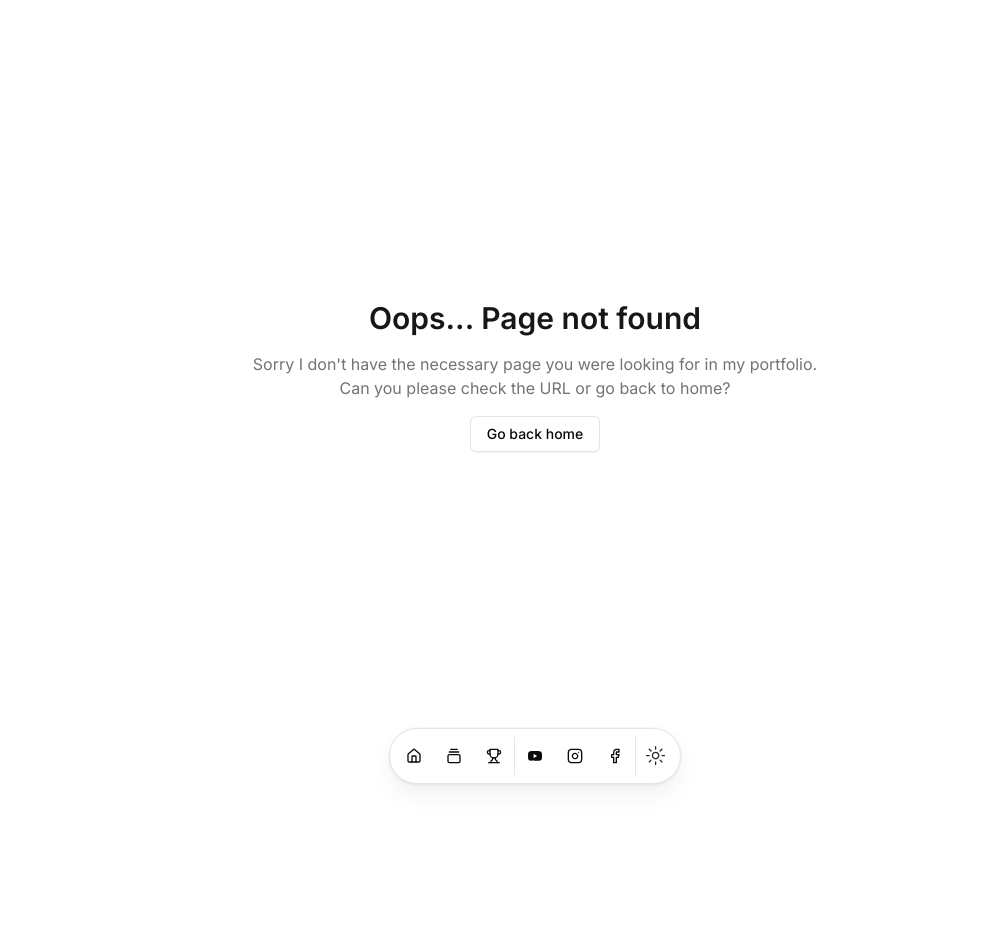
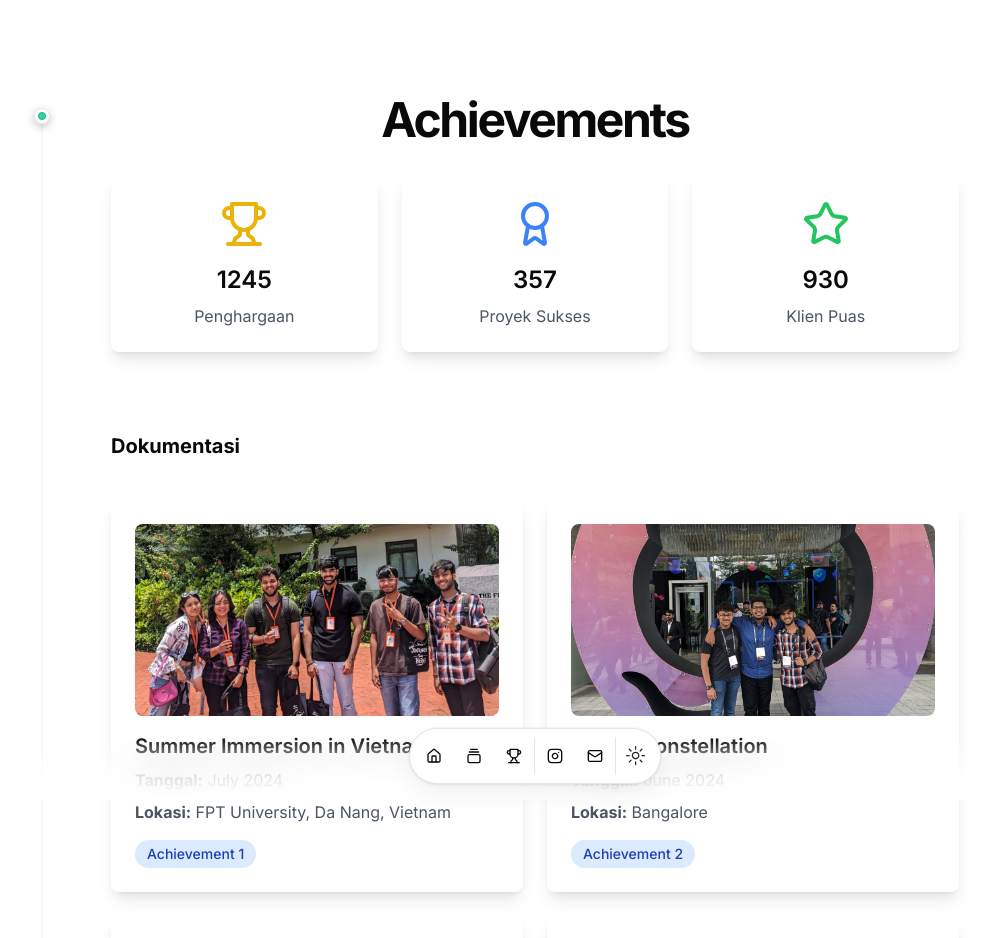
Before and after one commit to web-adb/adbcreative, a Next.js app: page /achievements in a window 1280 px wide. Before the commit this address had no page. Shown: the top 938 px of the page, without its empty margins (105-1093 px from the left). Before the commit the page ends 800 px from the top, so only its background shows below. Built offline with nearby package versions, Linux system fonts and the light colour scheme.

Commit message:
menambahkan halaman achievements

```diff
--- /dev/null
+++ b/src/app/achievements/page.tsx
@@ -0,0 +1,66 @@
+import { TracingBeam } from "@/components/ui/tracing-beam";
+import { Trophy, Award, Star } from "lucide-react";
+import achievementsData from "@/data/achievements.json"; // Sesuaikan path-nya
+
+const Achievements = () => {
+  const { achievements } = achievementsData; // Destructure data dari JSON
+
+  return (
+    <TracingBeam className="px-6">
+      <div className="mx-auto w-full space-y-8">
+        <h2 className="text-3xl font-bold tracking-tighter sm:text-5xl text-center">
+          Achievements
+        </h2>
+        <div className="grid grid-cols-1 sm:grid-cols-3 gap-6">
+          <div className="flex flex-col items-center p-6 bg-white rounded-lg shadow-lg">
+            <Trophy className="h-12 w-12 text-yellow-500" />
+            <h3 className="mt-4 text-2xl font-semibold">1245</h3>
+            <p className="mt-2 text-gray-600">Penghargaan</p>
+          </div>
+          <div className="flex flex-col items-center p-6 bg-white rounded-lg shadow-lg">
+            <Award className="h-12 w-12 text-blue-500" />
+            <h3 className="mt-4 text-2xl font-semibold">357</h3>
+            <p className="mt-2 text-gray-600">Proyek Sukses</p>
+          </div>
+          <div className="flex flex-col items-center p-6 bg-white rounded-lg shadow-lg">
+            <Star className="h-12 w-12 text-green-500" />
+            <h3 className="mt-4 text-2xl font-semibold">930</h3>
+            <p className="mt-2 text-gray-600">Klien Puas</p>
+          </div>
+        </div>
+        <div className="py-2">
+          <h3 className="text-xl font-bold mt-10">Dokumentasi</h3>{" "}
+        </div>
+        {/* Tambahan Card dengan 2 Grid */}
+        <div className="grid grid-cols-1 sm:grid-cols-2 gap-6">
+          {achievements.map((achievement, index) => (
+            <div
+              key={index}
+              className="flex flex-col p-6 bg-white rounded-lg shadow-lg"
+            >
+              <img
+                src={achievement.image}
+                alt={achievement.title}
+                className="w-full h-48 object-cover rounded-lg"
+              />
+              <h3 className="mt-4 text-xl font-semibold">{achievement.title}</h3>
+              <p className="mt-2 text-gray-600">
+                <strong>Tanggal:</strong> {achievement.dates}
+              </p>
+              <p className="mt-2 text-gray-600">
+                <strong>Lokasi:</strong> {achievement.location}
+              </p>
+              <div className="mt-4">
+                <span className="inline-flex items-center px-3 py-1 rounded-full text-sm font-medium bg-blue-100 text-blue-800">
+                  Achievement {index + 1}
+                </span>
+              </div>
+            </div>
+          ))}
+        </div>
+      </div>
+    </TracingBeam>
+  );
+};
+
+export default Achievements;
--- /dev/null
+++ b/src/data/achievements.json
@@ -0,0 +1,52 @@
+{
+    "achievements": [
+      {
+        "title": "Summer Immersion in Vietnam",
+        "dates": "July 2024",
+        "location": "FPT University, Da Nang, Vietnam",
+        "image": "/achievements/summer-immersion.jpeg"
+      },
+      {
+        "title": "Github Constellation",
+        "dates": "June 2024",
+        "location": "Bangalore",
+        "image": "/achievements/github-constellation.jpeg"
+      },
+      {
+        "title": "Hackaccino",
+        "dates": "April 2024",
+        "location": "CSI Bennett University",
+        "image": "/achievements/hackaccino.jpeg"
+      },
+      {
+        "title": "HackWithDelhi",
+        "dates": "April 2024",
+        "location": "GL Bajaj Institute of Technology and Management",
+        "image": "/achievements/hackwithdelhi.jpeg"
+      },
+      {
+        "title": "HackCBS",
+        "dates": "November 2023",
+        "location": "Shaheed Sukhdev College of Business Studies",
+        "image": "/achievements/hackcbs.jpeg"
+      },
+      {
+        "title": "Luminous TechnoX Hackathon",
+        "dates": "December 2023",
+        "location": "Taj City Center, Gurugram",
+        "image": "/achievements/luminous.jpg"
+      },
+      {
+        "title": "Festival dan lomba Seni Siswa Nasional",
+        "dates": "30 April 2024",
+        "location": "Tegal",
+        "image": "/achievements/lombaSeniSiswaNasional.jpg"
+      },
+      {
+        "title": "Festival dan lomba Seni Siswa Nasional",
+        "dates": "30 April 2024",
+        "location": "Tegal",
+        "image": "/achievements/lombaSeniSiswaNasional2.jpg"
+      }
+    ]
+  }
--- a/src/data/resume.tsx
+++ b/src/data/resume.tsx
@@ -105,11 +105,11 @@ export const DATA = {
         url: "https://github.com/ChiragAgg5k",
         icon: Icons.youtube,
 
-        navbar: true,
+        navbar: false,
       },
-      LinkedIn: {
-        name: "LinkedIn",
-        url: "https://www.linkedin.com/in/chiragagg5k/",
+      Instagram: {
+        name: "Instagram",
+        url: "https://www.instagram.com/adbcreative_team/",
         icon: Icons.instagram,
 
         navbar: true,
@@ -119,14 +119,14 @@ export const DATA = {
         url: "https://x.com/ChiragAgg5k",
         icon: Icons.facebook,
 
-        navbar: true,
+        navbar: false,
       },
       email: {
         name: "Send Email",
         url: "mailto:chiragaggarwal5k@gmail.com",
         icon: Icons.email,
 
-        navbar: false,
+        navbar: true,
       },
     },
   },
```
